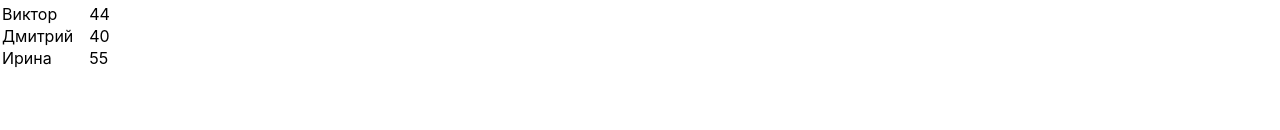
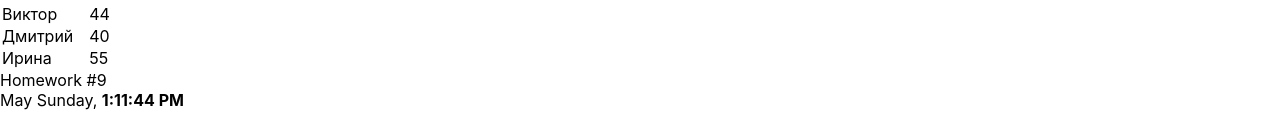
Before and after one commit to arianspacerock/hws2-master, a React (Create React App) app: page /#/pre-junior in a window 1280 px wide. Shown: the part 1411-1541 px from the top of the page. Before the commit the page ends 1481 px from the top, so only its background shows below. Built offline with nearby package versions, Linux system fonts and the light colour scheme.

Commit message:
ref: add logic for HW9

```diff
--- a/src/s1-main/App.tsx
+++ b/src/s1-main/App.tsx
@@ -8,6 +8,7 @@
 import HW6 from "../s2-homeworks/hw06/HW6";
 import HW7 from "../s2-homeworks/hw07/HW7";
 import HW8 from "../s2-homeworks/hw08/HW8";
+import HW9 from "../s2-homeworks/hw09/HW9";
 
 function App() {
     return (
@@ -23,6 +24,7 @@
             <HW6/>
             <HW7/>
             <HW8/>
+            <HW9/>
         </div>
     )
 }
--- a/src/s2-homeworks/hw09/Clock.tsx
+++ b/src/s2-homeworks/hw09/Clock.tsx
@@ -12,27 +12,33 @@
     const start = () => {
         // пишут студенты // запустить часы (должно отображаться реальное время, а не +1)
         // сохранить ид таймера (https://learn.javascript.ru/settimeout-setinterval#setinterval)
-
+        const id = setInterval(() => {
+            setDate(new Date())
+        }, 1000)
+        setTimerId(timerId)
     }
 
     const stop = () => {
         // пишут студенты // поставить часы на паузу, обнулить ид таймера (timerId <- undefined)
-
+        clearInterval(timerId)
+        setTimerId(undefined)
     }
 
     const onMouseEnter = () => { // пишут студенты // показать дату если наведена мышка
-
+        setShow(true)
     }
     const onMouseLeave = () => { // пишут студенты // спрятать дату если мышка не наведена
-
+        setShow(false)
     }
 
-    const stringTime = 'date->time' || <br/> // часы24:минуты:секунды (01:02:03)/(23:02:03)/(24:00:00)/(00:00:01) // пишут студенты
-    const stringDate = 'date->date' || <br/> // день.месяц.год (01.02.2022) // пишут студенты, варианты 01.02.0123/01.02.-123/01.02.12345 не рассматриваем
+    const options = { weekday: 'long', month: 'long' }
+
+    const stringTime = date.toLocaleTimeString() // часы24:минуты:секунды (01:02:03)/(23:02:03)/(24:00:00)/(00:00:01) // пишут студенты
+    const stringDate = date.toLocaleDateString() // день.месяц.год (01.02.2022) // пишут студенты, варианты 01.02.0123/01.02.-123/01.02.12345 не рассматриваем
 
     // день недели на английском, месяц на английском (https://learn.javascript.ru/intl#intl-datetimeformat)
-    const stringDay = 'date->day' || <br/> // пишут студенты
-    const stringMonth = 'date->month' || <br/> // пишут студенты
+    const stringDay = date.toLocaleDateString('en-US', options).split(',')[0] // пишут студенты
+    const stringMonth = date.toLocaleDateString('en-US', options).split(' ')[0] // пишут студенты
 
     return (
         <div className={s.clock}>
@@ -66,14 +72,14 @@
             <div className={s.buttonsContainer}>
                 <SuperButton
                     id={'hw9-button-start'}
-                    disabled={true} // пишут студенты // задизэйблить если таймер запущен
+                    disabled={timerId !== undefined} // пишут студенты // задизэйблить если таймер запущен
                     onClick={start}
                 >
                     start
                 </SuperButton>
                 <SuperButton
                     id={'hw9-button-stop'}
-                    disabled={true} // пишут студенты // задизэйблить если таймер не запущен
+                    disabled={timerId === undefined} // пишут студенты // задизэйблить если таймер не запущен
                     onClick={stop}
                 >
                     stop
```
